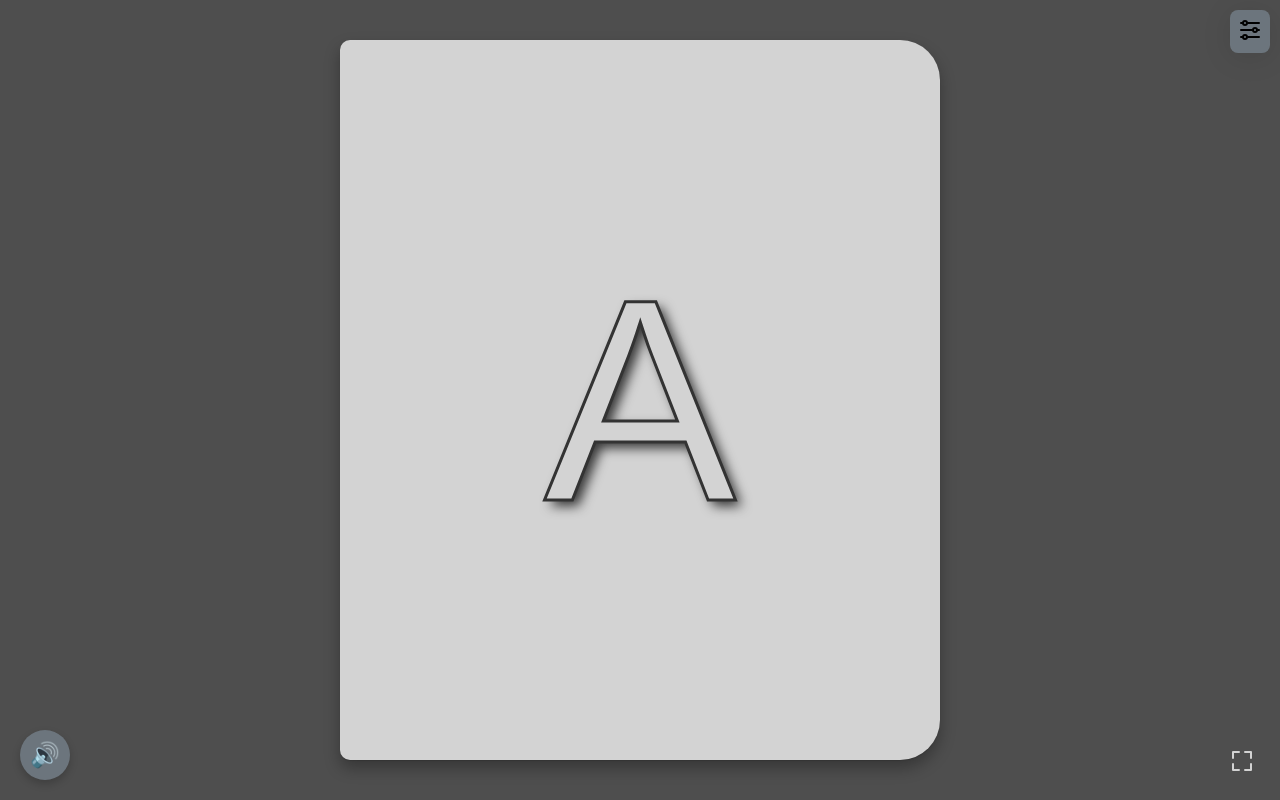
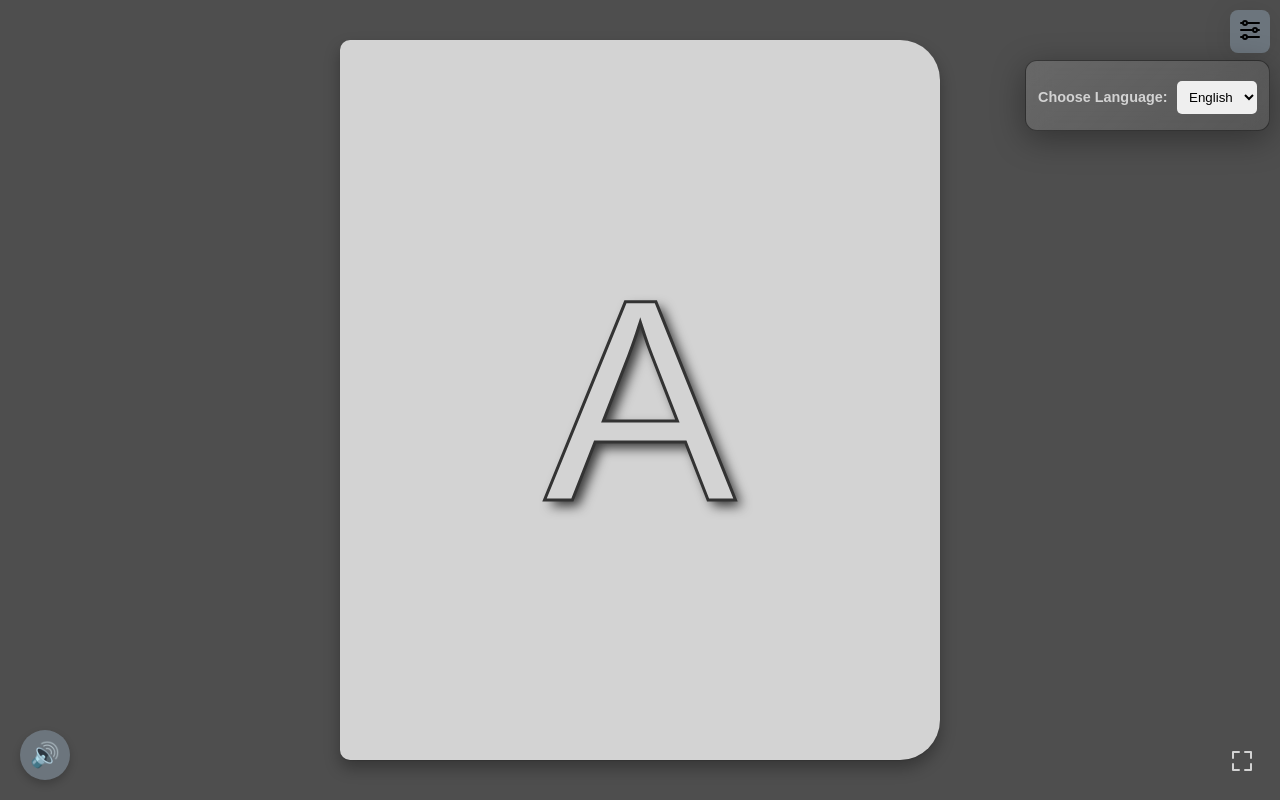
Before and after one commit to navchandar/lab, a plain HTML site: page alphabet/index.html in a window 1280 px wide. Both pictures are taken after a click on the button 1250 px from the left and 31 px from the top of the page. Drawn offline with Linux system fonts and the light colour scheme.

```diff
--- a/alphabet/index.html
+++ b/alphabet/index.html
@@ -210,7 +210,7 @@
         #settings-menu label {
             font-weight: bold;
             color: lightgray;
-            font-size: 1.2em;
+            font-size: 0.9em;
             padding-right: 5px;
         }
 
@@ -223,6 +223,7 @@
         }
 
         #settings-menu.show {
+            display: block;
             opacity: 1;
             transform: translateY(0);
             pointer-events: auto;
@@ -534,10 +535,8 @@
         // Toggle menu visibility
         settingsBtn.addEventListener('click', (e) => {
             e.stopPropagation();
-            settingsMenu.style.display = settingsMenu.style.display === 'none' ? 'block' : 'none';
             settingsMenu.classList.toggle('show');
         });
-
 
 
         // Populate dropdown
```
